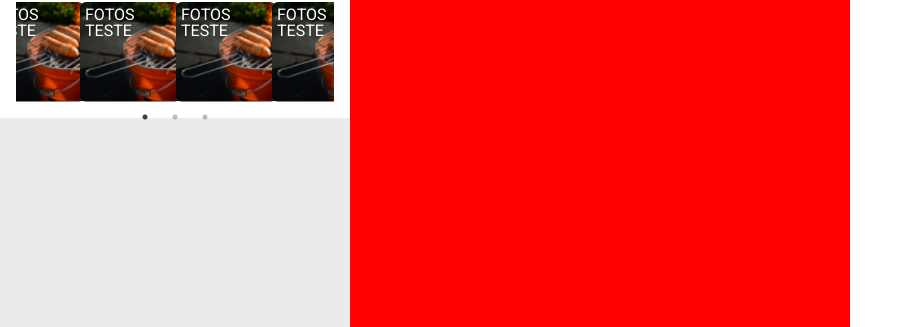
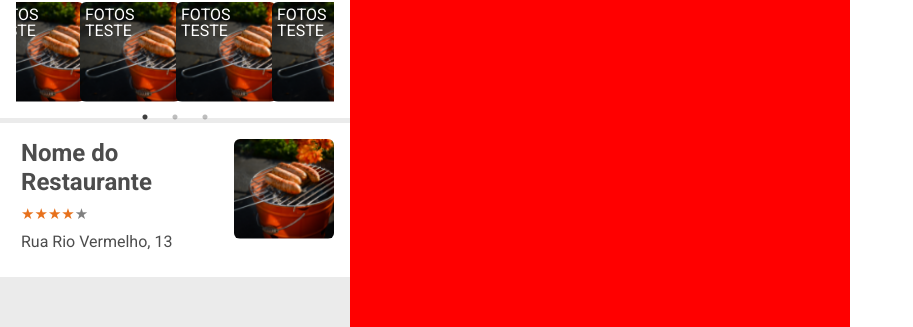
Before and after one commit to ViniciusLima7/busca-de-restaurantes, a React (Create React App) app: page / in a window 1280 px wide. Shown: the part 209-536 px from the top of the page, without its empty margins (0-913 px from the left). Built offline with nearby package versions, Linux system fonts and the light colour scheme.

Commit message:
Card do Restaurante Montado

```diff
--- a/package.json
+++ b/package.json
@@ -12,6 +12,7 @@
     "babel-core": "^6.26.3",
     "react": "^17.0.2",
     "react-dom": "^17.0.2",
+    "react-rating-stars-component": "^2.2.0",
     "react-scripts": "4.0.3",
     "react-slick": "^0.28.1",
     "slick-carousel": "^1.8.1",
--- /dev/null
+++ b/src/components/RestaurantCard/index.jsx
@@ -0,0 +1,19 @@
+import React from 'react'
+import { Restaurant, RestaurantAddress, RestaurantInfo, RestaurantPhoto, RestaurantTitle } from './styles';
+import ReactStars from "react-rating-stars-component";
+import restaurante from '../../assets/restaurante-fake.png';
+
+const RetaurantCard = () => {
+    return (
+        <Restaurant>
+            <RestaurantInfo>
+                <RestaurantTitle>Nome do Restaurante</RestaurantTitle>
+                <ReactStars count={5} isHalf={true} value={4} edit={false} activeColor="#e7711c"></ReactStars>
+                <RestaurantAddress>Rua Rio Vermelho, 13</RestaurantAddress>
+            </RestaurantInfo>
+            <RestaurantPhoto src={restaurante} alt="Foto do Restaurante" />
+        </Restaurant>
+    );
+}
+
+export default RetaurantCard;
--- /dev/null
+++ b/src/components/RestaurantCard/styles.js
@@ -0,0 +1,45 @@
+import styled from "styled-components";
+
+export const Restaurant = styled.div`
+  display: flex;
+  justify-content: space-between;
+  cursor: pointer;
+  margin-top: 5px;
+  padding: 16px;
+  background-color: #fff;
+  border-left: 5px solid transparent;
+  :hover {
+    background-color: ${(props) => props.theme.colors.background};
+    border-left-color: ${(props) => props.theme.colors.primary};
+  }
+`;
+
+export const RestaurantInfo = styled.div`
+  display: flex;
+  flex-direction: column;
+`;
+
+export const RestaurantTitle = styled.span`
+  font-family: ${(props) => props.theme.fonts.regular};
+  color: ${(props) => props.theme.colors.text};
+  font-size: 24px;
+  font-weight: bold;
+  line-height: 29px;
+  margin-bottom: 10px;
+`;
+
+export const RestaurantAddress = styled.span`
+  font-family: ${(props) => props.theme.fonts.regular};
+  color: ${(props) => props.theme.colors.text};
+  font-size: 16px;
+  line-height: 19px;
+  margin-bottom: 10px;
+  margin-top: 10px;
+`;
+
+export const RestaurantPhoto = styled.img`
+  height: 100px;
+  width: 100px;
+  border-radius: 6px;
+  object-fit: cover;
+`;
--- a/src/components/index.js
+++ b/src/components/index.js
@@ -1 +1,2 @@
 export { default as Card } from "./ImageCard";
+export { default as RestaurantCard } from "./RestaurantCard";
--- a/src/pages/Home/index.jsx
+++ b/src/pages/Home/index.jsx
@@ -6,7 +6,7 @@
 import logo from '../../assets/logo.svg';
 import restaurante from '../../assets/restaurante-fake.png';
 // import Slider from 'react-slick';
-import { Card } from '../../components';
+import { Card, RestaurantCard } from '../../components';
 
 
 
@@ -49,10 +49,11 @@
                         <Card photo={restaurante} title="FOTOS TESTE" />
                         <Card photo={restaurante} title="FOTOS TESTE" />
                         <Card photo={restaurante} title="FOTOS TESTE" />
-
-
                     </Carousel>
                 </Search>
+                <RestaurantCard>
+
+                </RestaurantCard>
             </Container>
             <Map />
 
```
Also changed, not shown: 1 other file (tests, documents, lock files or other folders).
